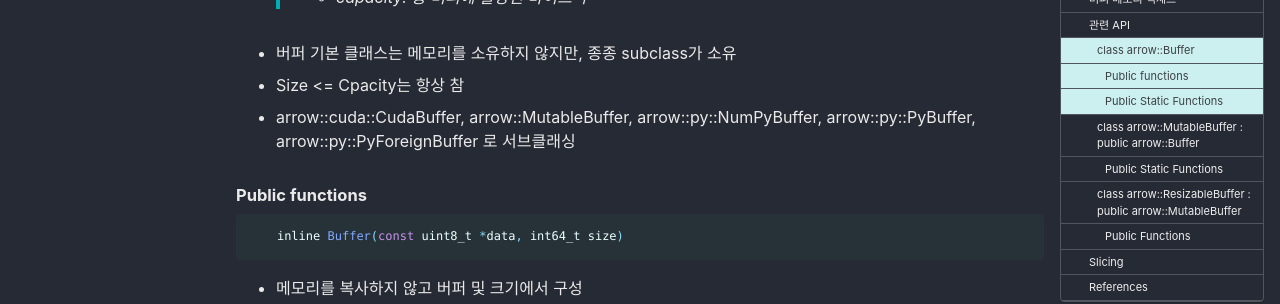
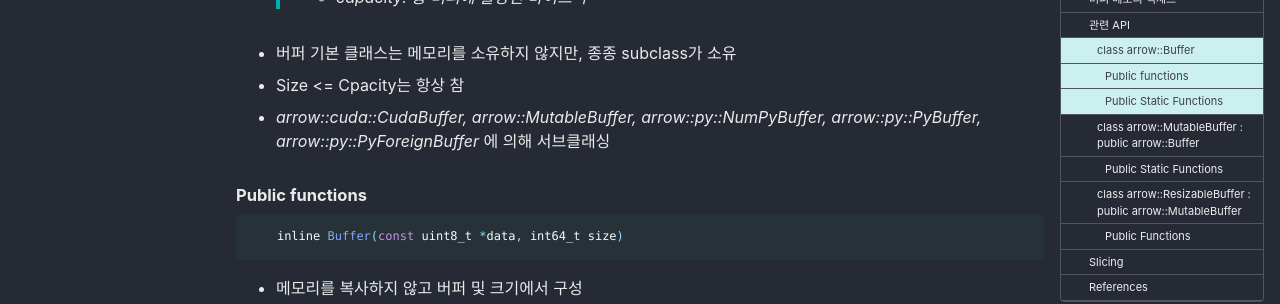
Before and after one commit to friedegg818/friedegg818.github.io, a Jekyll site: the page built from _posts/2022-02-10-ArrowC++Library2.md, in a window 1280 px wide and 900 px high, scrolled down 948 px. Shown: the part 153-457 px from the top of the window. Built offline with Jekyll 4.4.1, drawn with Linux system fonts in a browser that asks for light colours; cached includes are drawn as plain includes; some web fonts are replaced.

Commit message:
220211 update

````diff
--- a/_posts/2022-02-10-ArrowC++Library2.md
+++ b/_posts/2022-02-10-ArrowC++Library2.md
@@ -36,7 +36,7 @@ last_modified_At: 2022-02-11
 - 버퍼는 size()와 data() 접근자를 사용하여 기본 메모리에 대한 빠른 접근을 제공
 - 또는 변경 가능한 버퍼에 쓸 수 있는 액세스인 mutuable data() 사용
 
-### 관련 API
+### <span style="color:#DCDCDC">관련 API</span>
 
 #### <span style="color:#FF8C00">class arrow::Buffer</span>
 - 특정 크기의 연속적인 메모리에 대한 pointer를 포함하는 개체
@@ -45,7 +45,7 @@ last_modified_At: 2022-02-11
 > - capacity: 총 버퍼에 할당된 바이트 수
 - 버퍼 기본 클래스는 메모리를 소유하지 않지만, 종종 subclass가 소유
 - Size <= Cpacity는 항상 참
-- arrow::cuda::CudaBuffer, arrow::MutableBuffer, arrow::py::NumPyBuffer, arrow::py::PyBuffer, arrow::py::PyForeignBuffer 로 서브클래싱
+- *arrow::cuda::CudaBuffer, arrow::MutableBuffer, arrow::py::NumPyBuffer, arrow::py::PyBuffer, arrow::py::PyForeignBuffer* 에 의해 서브클래싱
 
 ##### Public functions
 ```java
````
